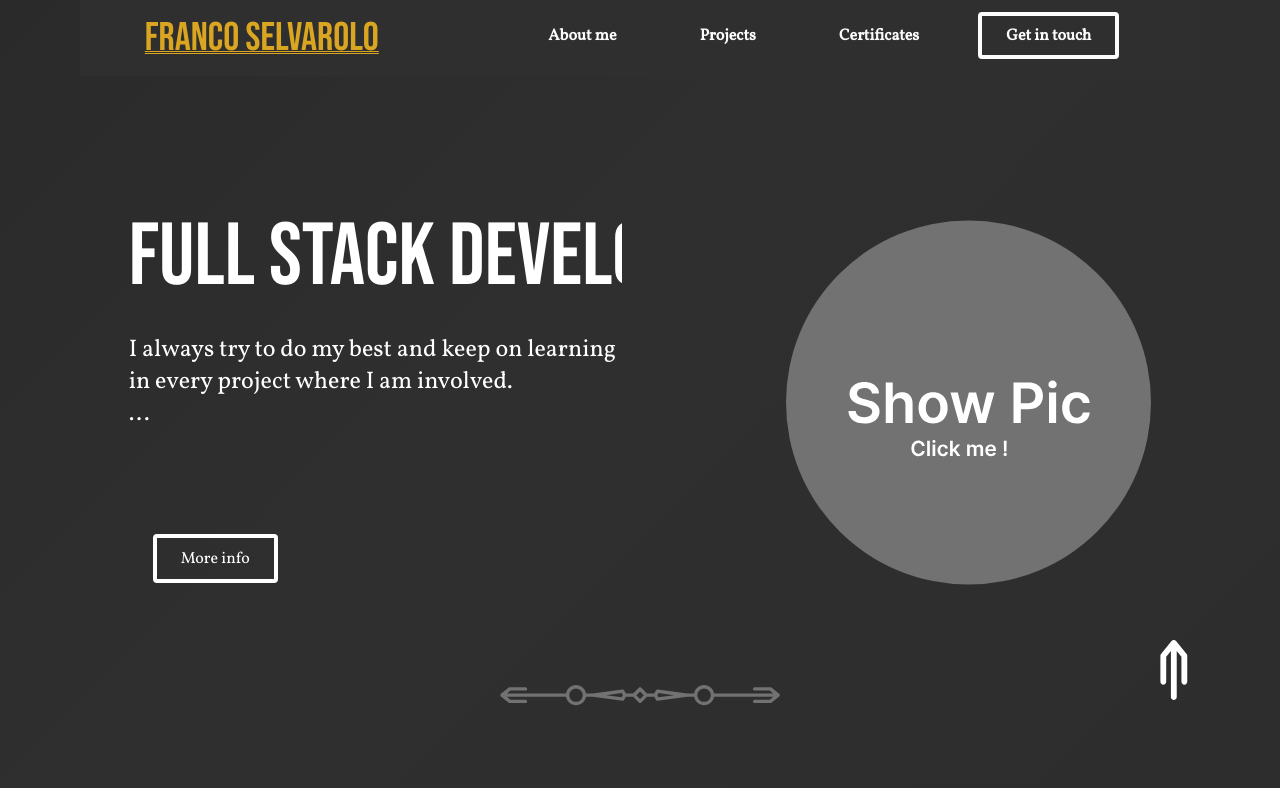
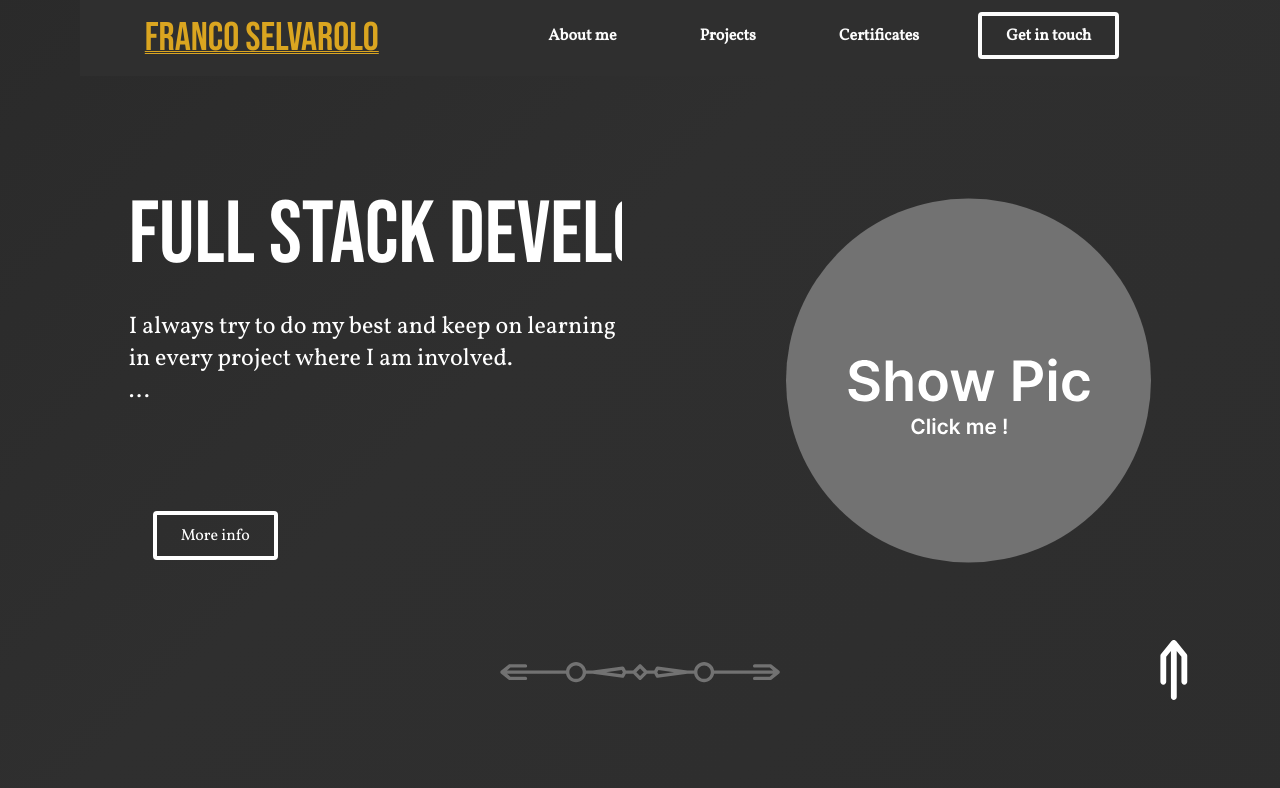
Before and after one commit to Fras28/Portfolio-React, a React (Create React App) app: page / in a window 1280 px wide. Shown: the top 788 px of the page. Built offline with nearby package versions, Linux system fonts and the light colour scheme.

Commit message:
margin top

```diff
--- a/src/components/header/header.css
+++ b/src/components/header/header.css
@@ -13,7 +13,7 @@
   background-color: transparent;
   border: none;
   margin-bottom: 5%;
-  margin-top: 5%;
+  margin-top: 3%;
 }
 .cardPic{
   width: 22.81rem;
```
